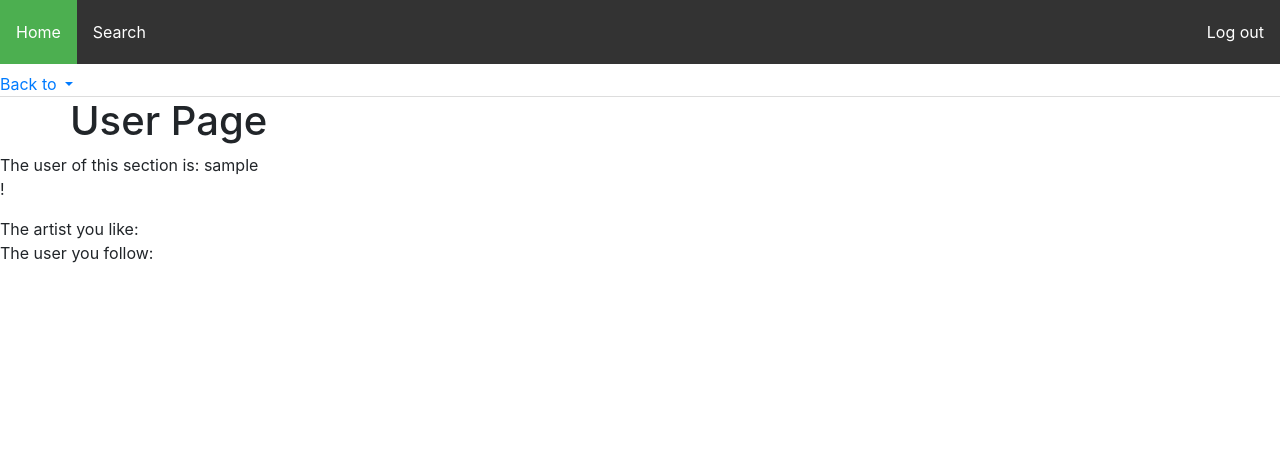
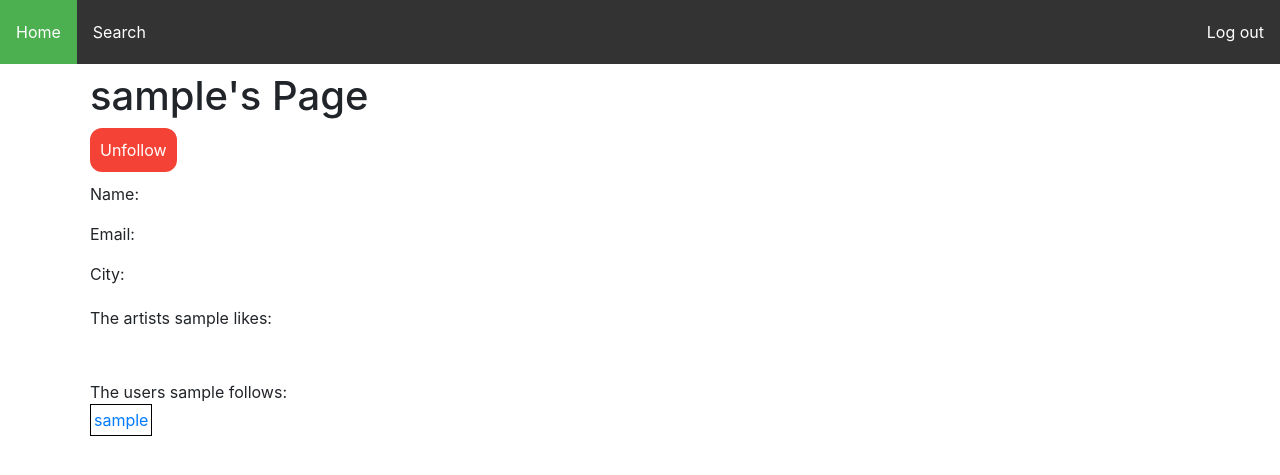
Before and after one commit to shtsai/SJBOX, a PHP site: the page made by followUserInfo.php in a window 1280 px wide. Shown: the top 475 px of the page. Run offline with PHP 8.4, Linux system fonts and the light colour scheme; the visitor is signed in with stand-in values (Sample User, id 1); tables that the repository leaves empty or names only in its code hold one stand-in row (values such as "Sample post"); data that the repository does not hold is empty; some libraries are stand-ins or nearby versions.

Commit message:
add Follow functionality

```diff
--- /dev/null
+++ b/CSS/followUserInfo.css
@@ -0,0 +1,55 @@
+div#title {
+    margin-left: 90px;
+}
+
+div#followbutton {
+    margin-left: 90px;
+    margin-bottom: 10px;
+}
+
+#followbutton input {
+    background-color: #f44336;
+    border: 2px solid #f44336;
+    color: white;
+    padding: 8px 8px;
+    text-align: center;
+    text-decoration: none;
+    font-size: 16px;
+    border-radius: 12px;
+}
+
+#followbutton input:hover {
+    background-color: white;
+    color: black;
+
+}
+
+div#info {
+    margin-left: 90px;
+}
+
+div#artist {
+    margin-left: 90px;
+    margin-right: 90px;
+    margin-top: 20px;
+}
+
+#artisttable th, td {
+    border: 1px solid black;
+    border-collapse: collapse;
+    padding: 3px;
+    text-align: left;
+}
+
+div#follow{
+    margin-left: 90px;
+    margin-right: 90px;
+    margin-top: 50px;
+}
+
+#followtable th, td {
+    border: 1px solid black;
+    border-collapse: collapse;
+    padding: 3px;
+    text-align: left;
+}
--- a/followUserInfo.php
+++ b/followUserInfo.php
@@ -19,31 +19,39 @@
 
     <!-- Bootstrap CSS -->
     <link rel="stylesheet" href="https://maxcdn.bootstrapcdn.com/bootstrap/4.0.0-beta.2/css/bootstrap.min.css" integrity="sha384-PsH8R72JQ3SOdhVi3uxftmaW6Vc51MKb0q5P2rRUpPvrszuE4W1povHYgTpBfshb" crossorigin="anonymous">
+    <link rel="stylesheet" href="./CSS/followUserInfo.css">
 </head>
 
 <body>
 <?php include("./includes/navigation_bar.html"); ?>
 
-    <ul class="nav nav-tabs">
-      <li role="presentation" class="dropdown">
-        <a class="dropdown-toggle" data-toggle="dropdown" href="#" role="button" aria-haspopup="true" aria-expanded="false">
-          Back to<span class="caret"></span>
-        </a>
-        <ul class="dropdown-menu"><a href="search.php">Search page</a>
-
-        </ul>
-      </li>
-    </ul>
-
-    <div class="container">
-	<div class="row">
-	    <h1>User Page</h1>
-	</div>
+    <div id="title">
+	<?php echo "<h1>" . $_GET['name'] . "'s Page</h1>"; ?>
+    </div>
+<?php
+    // check whether following or not
+    $check_follow = "SELECT *
+		     FROM Follow
+		     WHERE Username1 = \"" . $_SESSION["Username"] .
+		     "\" AND Username2 = \"" . $_GET["name"] . "\"";
+    $check_result = $conn->query($check_follow);
+    if (($check_result->num_rows) > 0) {
+	$status = "Unfollow";
+    } else {
+	$status = "Follow";
+    }
+?>
+    <div id="followbutton">
+	<form action="follow.php" method="post">
+	    <?php
+		 echo "<input type=\"hidden\" name=\"followee\" value=" . $_GET["name"] . ">";
+		 echo "<input type=\"hidden\" name=\"action\" value=" . $status . ">";
+		 echo "<input type=\"submit\" value=" . $status . ">";
+	    ?>
+	</form>
     </div>
 
 <?php
-    echo "The user of this section is: " . $_SESSION['Username'];
-
     // get artist info
     $userName = $_GET['name'];
 
@@ -53,26 +61,26 @@
     $r1->execute();
 
     $info_result = $r1->get_result();
-    //echo "<div id=\"info\">";
+    echo "<div id=\"info\">";
     while ($row = $info_result->fetch_assoc()) {
-	echo "<p>" . $row['Name'] . "!</p>";
-	//echo "<p id=\"description\">" . $row['ArtistDescription'] . "</p>";
-	//$artistTitle = $row['ArtistTitle'];
+	echo "<p>Name: " . $row['Name'] . "</p>";
+	echo "<p>Email: " . $row['Email'] . "</p>";
+	echo "<p>City: " . $row['City'] . "</p>";
     }
-    //echo "</div>";
+    echo "</div>";
     $r1->close();
 
 
     //show likes
-    $likes = $conn->prepare("SELECT ArtistTitle, ArtistDescription
-			    FROM User NATURAL JOIN Likes NATURAL JOIN Artist
-			    WHERE uname = ?");
+    $likes = $conn->prepare("SELECT *
+			    FROM Likes NATURAL JOIN Artist
+			    WHERE Username = ?");
     $likes->bind_param('s', $userName);
     $likes->execute();
     $likes_result = $likes->get_result();
-    echo "<div id=\"albums\">";
-    echo "The artist you like: ";
-    echo "<table id=\"albumtable\">";
+    echo "<div id=\"artist\">";
+    echo "The artists " . $userName . " likes: ";
+    echo "<table id=\"artisttable\">";
 
     while ($row = $likes_result->fetch_assoc()) {
 	echo "<tr>";
@@ -87,22 +95,21 @@
 
     //show follow user
     $follow= $conn->prepare("SELECT Username2
-			     FROM User NATURAL JOIN Follow
+			     FROM Follow
 			     WHERE Username1 = ?");
     $follow->bind_param('s', $userName);
     $follow->execute();
     $follow_result = $follow->get_result();
     echo "<div id=\"follow\">";
-    echo "The user you follow:";
+    echo "The users " . $userName . " follows:";
     echo "<table id=\"followtable\">";
     while ($row = $follow_result->fetch_assoc()) {
 	echo "<tr>";
-	echo "<td><a href=\"FollowUserInfo.php?track=" . $row['Username2'] . "\">" . $row['UserName'] . "</a></td>";  //here need to change
+	echo "<td><a href=\"FollowUserInfo.php?name=" . $row['Username2'] . "\">" . $row['Username2'] . "</a></td>";  //here need to change
 	//echo "<td><a href=\"album.php?album=" . $row['AlbumId'] . "\">" .$row['AlbumName'] . "</a></td>";
 	echo "</tr>";
     }
     echo "</table>";
-    //echo "<p><a href=\"search.php?keyword=" . $artistTitle . "\">See full list</a><p>";
     echo "</div>";
     $follow->close();
     $conn->close();
```
Also changed, not shown: follow.php (added, +30 -0 lines).
